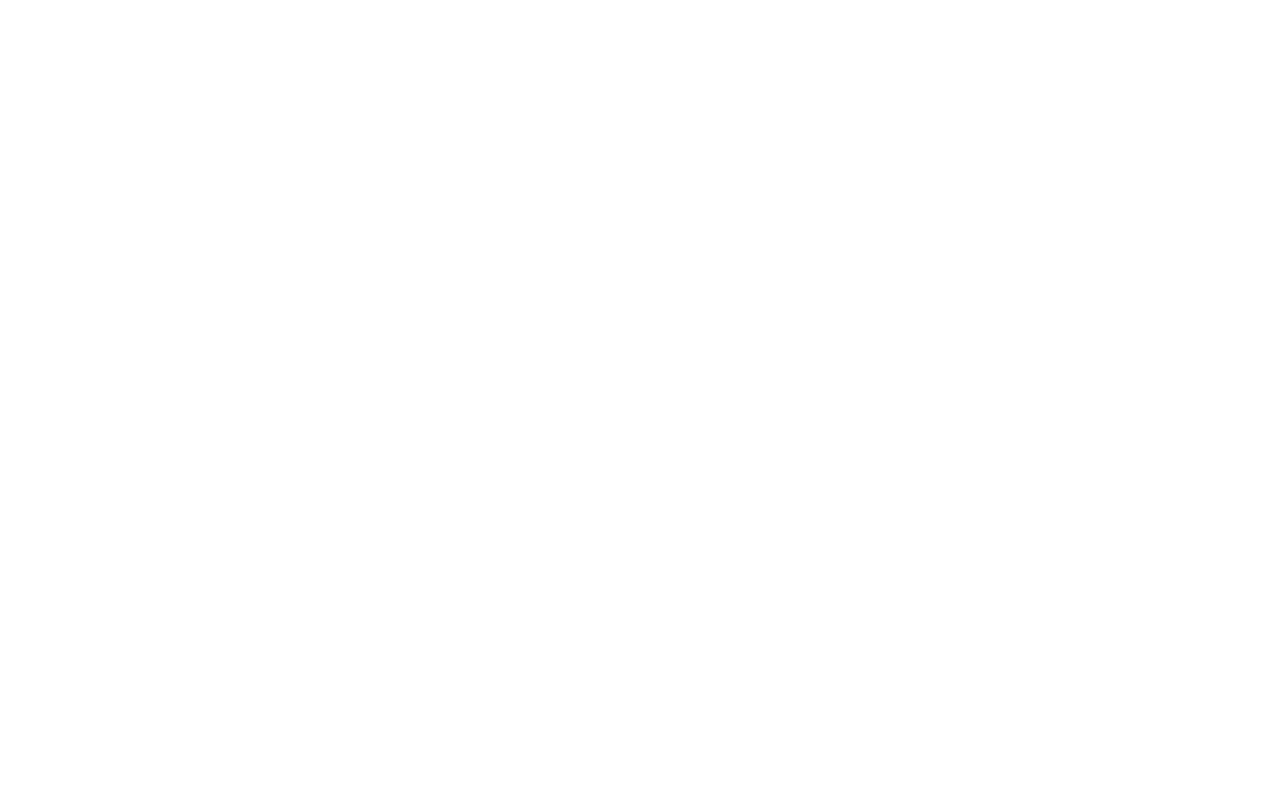
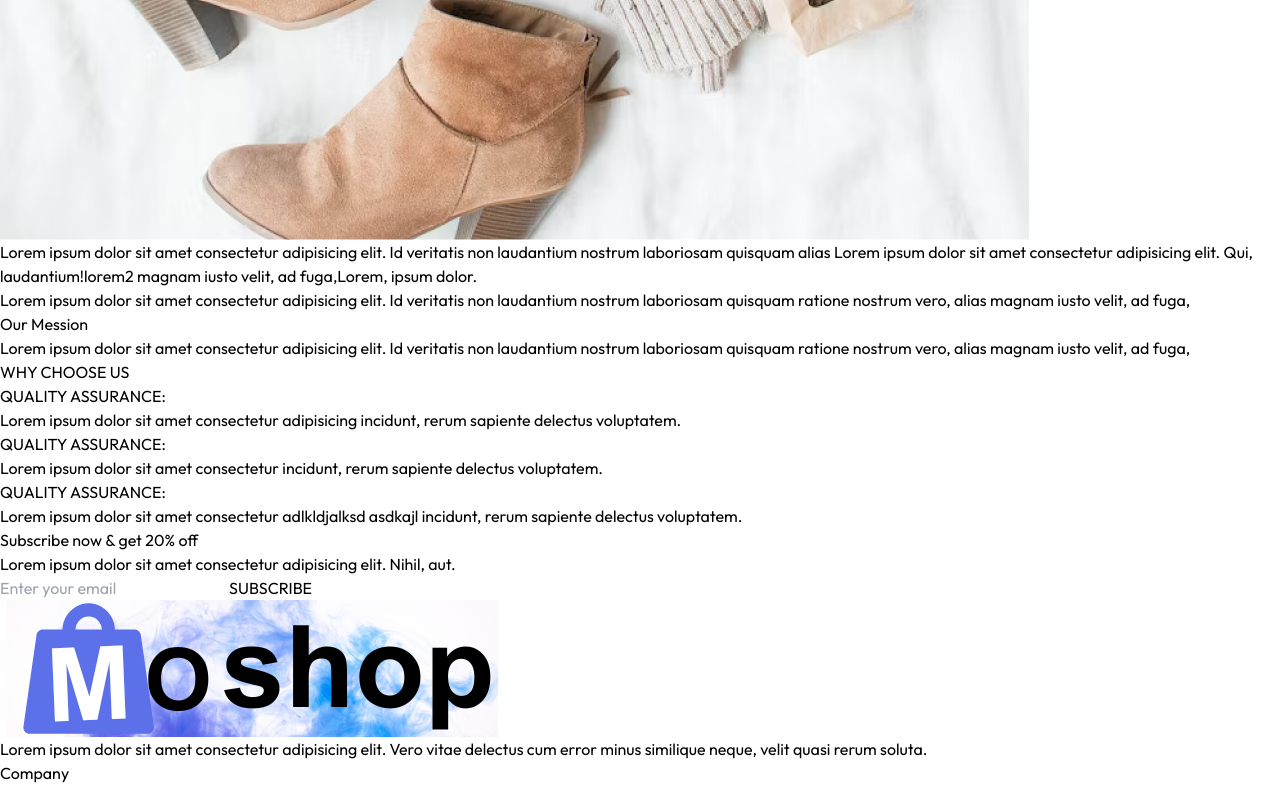
Before and after one commit to mohammedabdelraouf/E-Commerce-website, a React (Vite) app in the folder frontEnd/: page /about in a window 1280 px wide. Shown: the part 1418-2207 px from the top of the page. Before the commit the page ends 894 px from the top, so only its background shows below. Built offline with nearby package versions, Linux system fonts and the light colour scheme.

Commit message:
create About us and Contact us Pages body

```diff
--- a/frontEnd/index.html
+++ b/frontEnd/index.html
@@ -4,7 +4,7 @@
     <meta charset="UTF-8" />
     <!--<link rel="icon" type="image/svg+xml" href="/vite.svg" /> -->
     <meta name="viewport" content="width=device-width, initial-scale=1.0" />
-    <title>High Quality</title>
+    <title>MoShop</title>
   </head>
   <body>
     <div id="root" class="content-center"></div>
--- a/frontEnd/src/App.jsx
+++ b/frontEnd/src/App.jsx
@@ -31,7 +31,7 @@
         <Route path='/place-order' element={<PlaceOrder />} />
         <Route path='/product/:productId' element={<Product />} />
         <Route path='/signup' element={<Signup />} />
-        <Route path='/about' element={<About />} />
+        <Route path='/about' element={<About/>} />
       </Routes>
       <Footer/>
     </div>
--- a/frontEnd/src/pages/About.jsx
+++ b/frontEnd/src/pages/About.jsx
@@ -1,11 +1,82 @@
 import React from 'react'
+import Title from '../components/Title'
+import { assets } from '../assets/assets'
+import NewsLetterBox from '../components/NewsLetterBox'
+function About() {
+  return (
+    <div className='flex flex-col pt-16 border-t border-black'>
+      <header className="w-full text-center text-xl ">
+        <Title text1={'ABOUT'} text2={'US'}/>
+      </header>
+      <main className='flex flex-col gap-20 mt-10'>
+        <section className="flex flex-col-reverse gap-4 sm:flex-row">
+          <div className='w-full sm:w-1/2' >
+            <img className='m-auto w-2/3 sm:w-10/12' src={assets.about_img} alt="" />
+          </div>
+          <div className=' w-full sm:w-1/2   text-sm text-gray-500 font-normal self-center'>
+            <p className=''>
 
-function about() {
-  return (
-    <div>
+              Lorem ipsum dolor sit amet consectetur adipisicing elit. Id veritatis non
+              laudantium nostrum
+              laboriosam quisquam  alias Lorem ipsum dolor sit amet consectetur
+              adipisicing elit. Qui, laudantium!lorem2
+              magnam iusto velit, ad fuga,Lorem, ipsum dolor.
+            </p>
+            <p className='pt-6'>
+              Lorem ipsum dolor sit amet consectetur adipisicing elit. Id veritatis non laudantium nostrum
+              laboriosam quisquam ratione  nostrum vero, alias magnam iusto velit, ad fuga,
+            </p>
+            <p className=' pt-6 font-semibold'>
+              Our Mession
+            </p>
+            <p className='pt-4'>
+              Lorem ipsum dolor sit amet consectetur adipisicing elit. Id veritatis non laudantium nostrum
+              laboriosam quisquam ratione  nostrum vero, alias magnam iusto velit, ad fuga,
+            </p>
+          </div>
 
+        </section>
+        <section className='px-16 sm:px-0'>
+          <div className='text-xl my-8'>
+          <Title text1={'WHY'} text2={'CHOOSE US'} />
+          </div>
+          <div className="grid grid-cols-1 sm:grid-cols-3 gap-0 ">
+            <div className="py-20 px-16 border">
+              <p>
+              QUALITY ASSURANCE:
+              </p>
+              <p className='mt-5 text-gray-600 text-sm'>
+                Lorem ipsum dolor sit amet consectetur adipisicing
+                incidunt, rerum sapiente delectus voluptatem.
+              </p>
+            </div>
+            <div className="py-20 px-16 border">
+              <p>
+              QUALITY ASSURANCE:
+              </p>
+              <p className='mt-5 text-gray-600 text-sm'>
+                Lorem ipsum dolor sit amet consectetur
+                incidunt, rerum sapiente delectus voluptatem.
+              </p>
+            </div>
+            <div className="py-20 px-16 border">
+              <p>
+              QUALITY ASSURANCE:
+              </p>
+              <p className='mt-5 text-gray-600 text-sm'>
+                Lorem ipsum dolor sit amet consectetur adlkldjalksd asdkajl
+                incidunt, rerum sapiente delectus voluptatem.
+              </p>
+            </div>
+          </div>
+
+        </section>
+        <section className=''>
+          <NewsLetterBox/>
+        </section>
+      </main>
     </div>
   )
 }
 
-export default about
+export default About
--- a/frontEnd/src/pages/Contact.jsx
+++ b/frontEnd/src/pages/Contact.jsx
@@ -1,9 +1,53 @@
 import React from 'react'
+import Title from '../components/Title'
+import { assets } from '../assets/assets'
+import NewsLetterBox from '../components/NewsLetterBox'
 
 function contact() {
   return (
-    <div>
+    <div className='flex flex-col pt-16 border-t border-black'>
+      <header className="w-full text-center text-xl ">
+        <Title text1={'CONTACT'} text2={'US'}/>
+      </header>
+      <main className='flex flex-col gap-20  mt-10'>
+        <section className="flex flex-col-reverse gap-4 sm:flex-row">
+          <div className='w-full sm:w-1/2' >
+            <img className='m-auto w-2/3 sm:w-10/12' src={assets.contact_img} alt="" />
+          </div>
+          <div className=' w-full sm:w-1/2   text-gray-500 font-normal self-center'>
+            <p className='font-semibold text-black'>
+            OUR STORE
+            </p>
+            <div className='pt-6'>
+              <p >
+                54709 willms Station
+              </p>
+              <p className=''>
+              Suite 350, Washignton, USA
+              </p>
+            </div>
+            <div className='pt-6'>
+              <p >
+                Tel : +20102150911
+              </p>
+              <p className=''>
+                Email: m.abelraouf1010@gmail.com
+              </p>
+            </div>
+            <p className=' pt-6 font-semibold text-black'>
+              CAREERS AT MOSHOP
+            </p>
+            <p className='pt-4'>
+            Learn more about our teams and job openings
+            </p>
+          </div>
 
+        </section>
+
+        <section className=''>
+          <NewsLetterBox/>
+        </section>
+      </main>
     </div>
   )
 }
```
